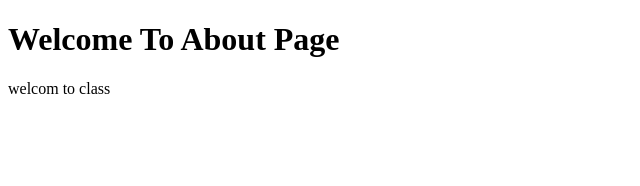
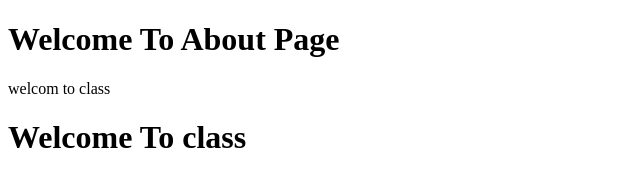
Before and after one commit to Saharsanei/project1, a plain HTML site: page about.html in a window 1280 px wide. Shown: the whole page, without its empty margins (0-640 px from the left). Drawn offline with Linux system fonts and the light colour scheme.

Commit message:
Update about.html

```diff
--- a/about.html
+++ b/about.html
@@ -7,5 +7,6 @@
   <body>
     <h1>Welcome To About Page</h1>
     <p>welcom to class </p>
+     <h1>Welcome To class</h1>
   </body>
 </html>
```
